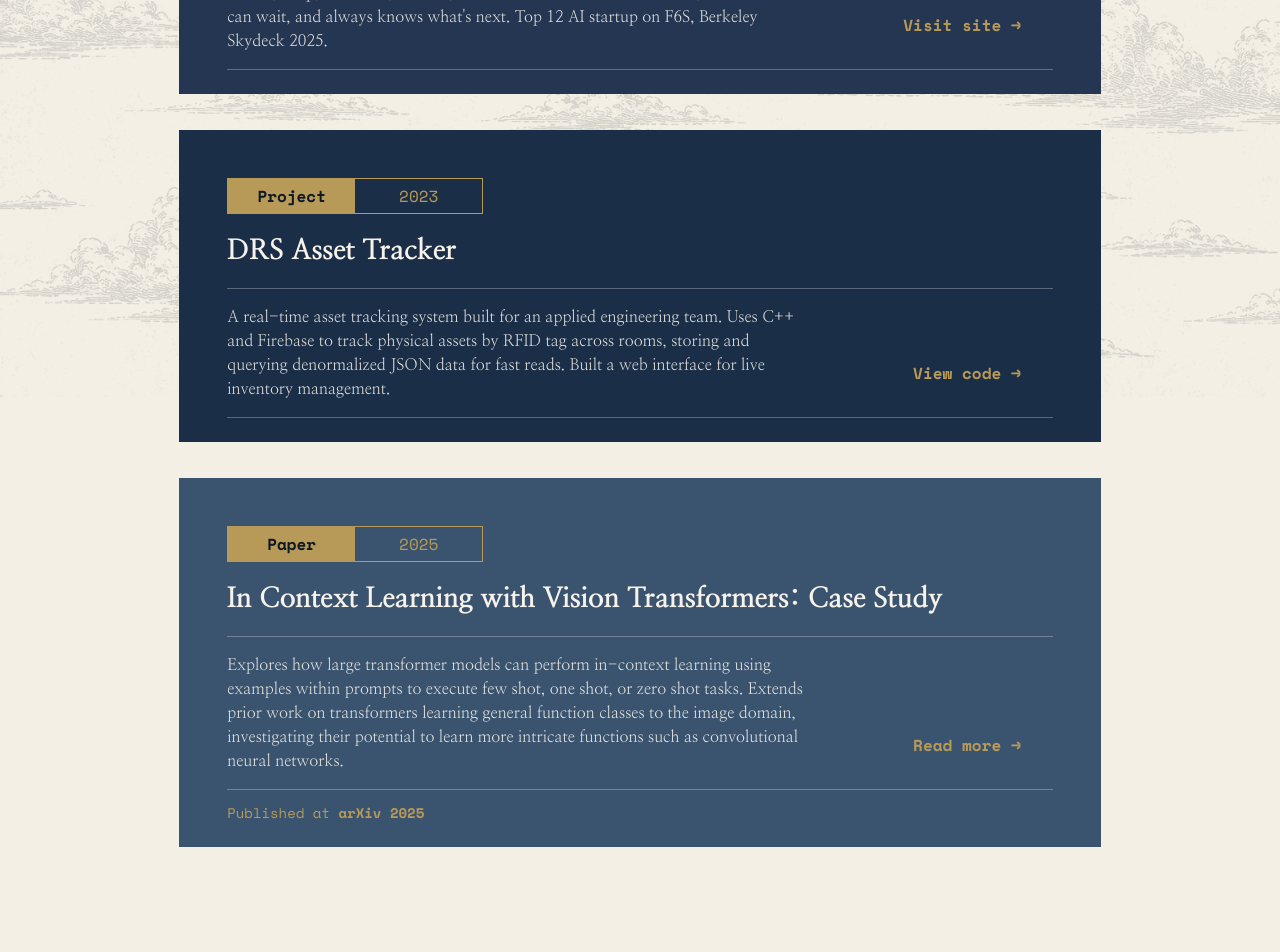
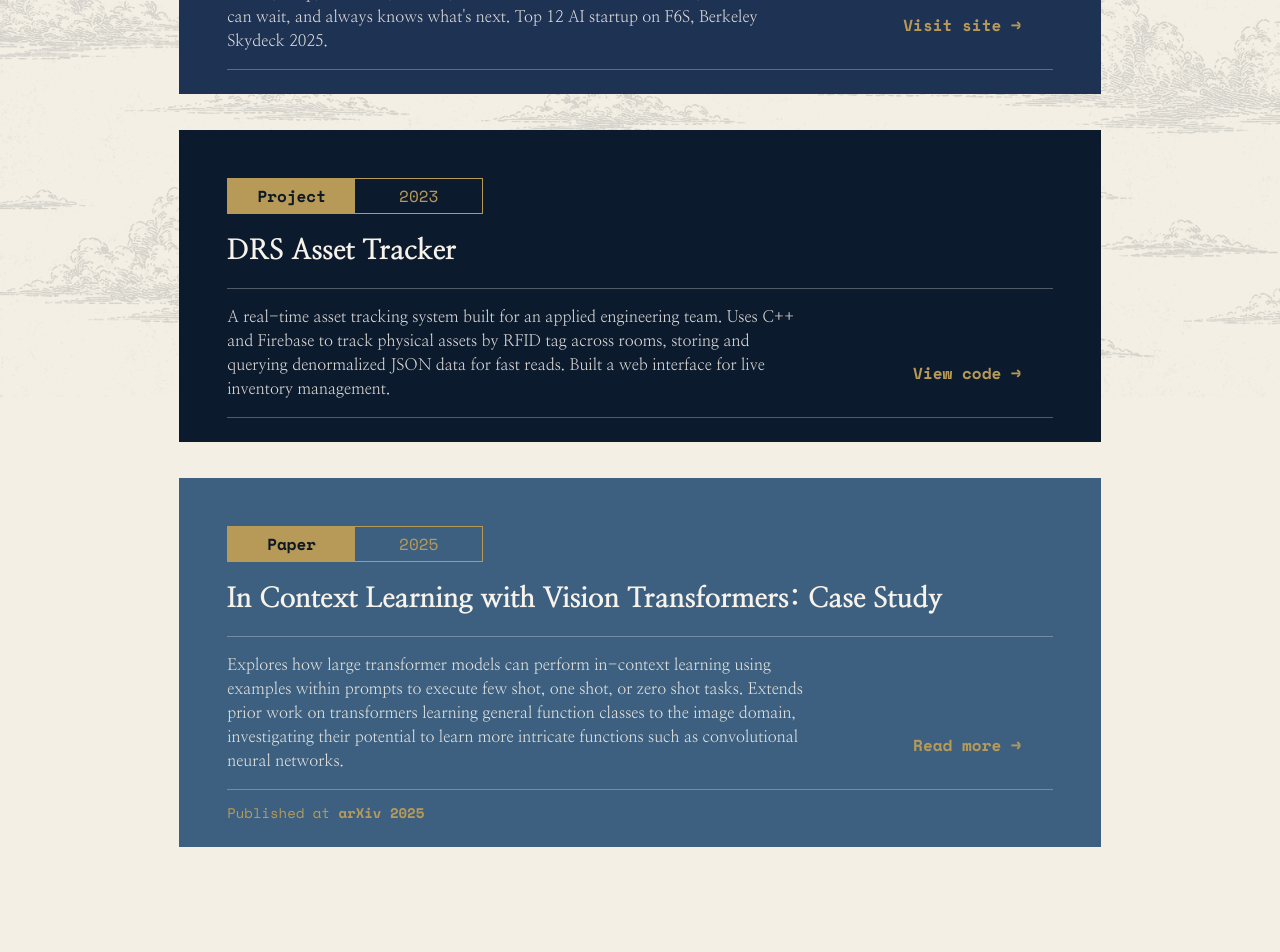
Before and after one commit to alex-prosh/alex-personal-website, a Next.js app: page / in a window 1280 px wide. Shown: the part 1320-2272 px from the top of the page. Built offline with nearby package versions, Linux system fonts and the light colour scheme.

Commit message:
fix: circular favicon and card color contrast

```diff
--- a/app/globals.css
+++ b/app/globals.css
@@ -227,9 +227,9 @@ nav { width: 100%; }
   padding: 48px 48px 24px 48px;
 }
 
-.card:nth-of-type(3n+1) { background-color: #243652; }
-.card:nth-of-type(3n+2) { background-color: #1A2E48; }
-.card:nth-of-type(3n)   { background-color: #3A5470; }
+.card:nth-of-type(3n+1) { background-color: #1E3254; }
+.card:nth-of-type(3n+2) { background-color: #0C1A2E; }
+.card:nth-of-type(3n)   { background-color: #3D6080; }
 
 .card .rule {
   width: 100%;
```
Also changed, not shown: app/apple-icon.png, app/icon.png.
